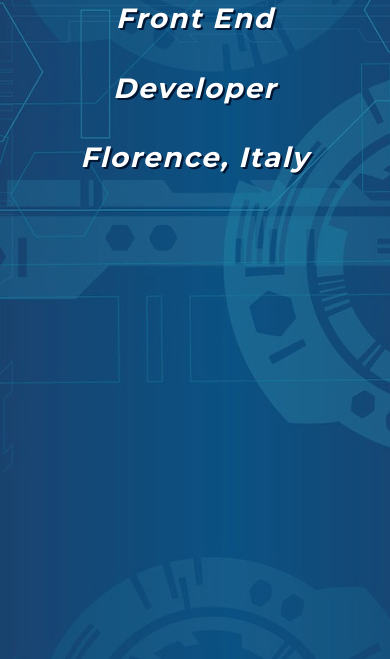
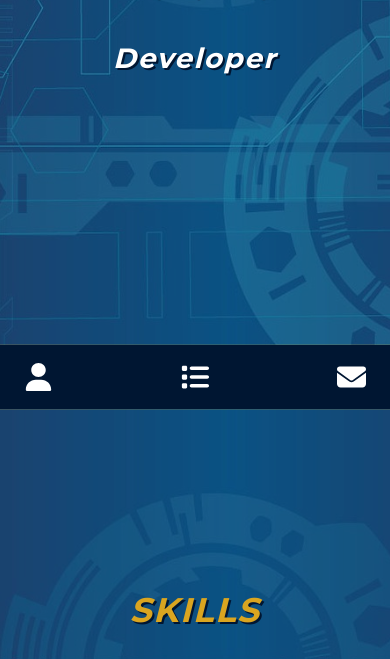
Before and after one commit to francesco-foglia/francesco-foglia.github.io, a plain HTML site: page index.html in a window 390 px wide. Shown: the part 435-1094 px from the top of the page. Drawn offline with Linux system fonts and the light colour scheme.

Commit message:
modified: css/style.css modified: index.html modified: js/script.js

```diff
--- a/css/style.css
+++ b/css/style.css
@@ -55,10 +55,18 @@ header {
   height: 4rem;
   position: fixed;
   top: 0;
+  bottom: unset;
   left: 0;
   right: 0;
-  z-index: 100;
+  z-index: 1;
   box-shadow: 0 0 1px 0 var(--secondary-color);
+}
+
+@media screen and (max-width: 767px) {
+  header {
+    bottom: 0;
+    top: unset;
+  }
 }
 
 nav {
@@ -90,13 +98,11 @@ nav a span {
 
 /* Main */
 main {
-  width: 100%;
-  min-height: 100vh;
-  margin-top: 4rem;
   background-image: url("../img/bg-main.jpg");
   background-size: cover;
   background-position: center;
   background-attachment: fixed;
+  background-repeat: no-repeat;
 }
 
 section {
--- a/index.html
+++ b/index.html
@@ -42,8 +42,7 @@
       <div class="py-5">
         <h1 data-aos="zoom-out" data-aos-delay="100">
           <a href="#contacts" class="display-4 name hvr-float">Francesco Foglia</a> <br>
-          <a href="#skills" class="hvr-float">Front End Developer</a> <br>
-          Florence, Italy
+          <a href="#skills" class="hvr-float">Front End Developer</a>
         </h1>
       </div>
     </section>
@@ -72,7 +71,7 @@
   </main>
 
   <!-- Scroll to top button -->
-  <button id="scroll-to-top">
+  <button id="scroll-to-top" class="d-none d-md-block">
     <img src="img/chevron-up.svg" alt="Chevron up">
   </button>
 
--- a/js/script.js
+++ b/js/script.js
@@ -64,7 +64,7 @@ const button = document.getElementById("scroll-to-top");
 navLinks.forEach((link) => {
   navbar.innerHTML +=
     `<a
-      data-aos="zoom-out"
+      data-aos=""
       data-aos-delay="100"
       href="#${link}"
      >
```
